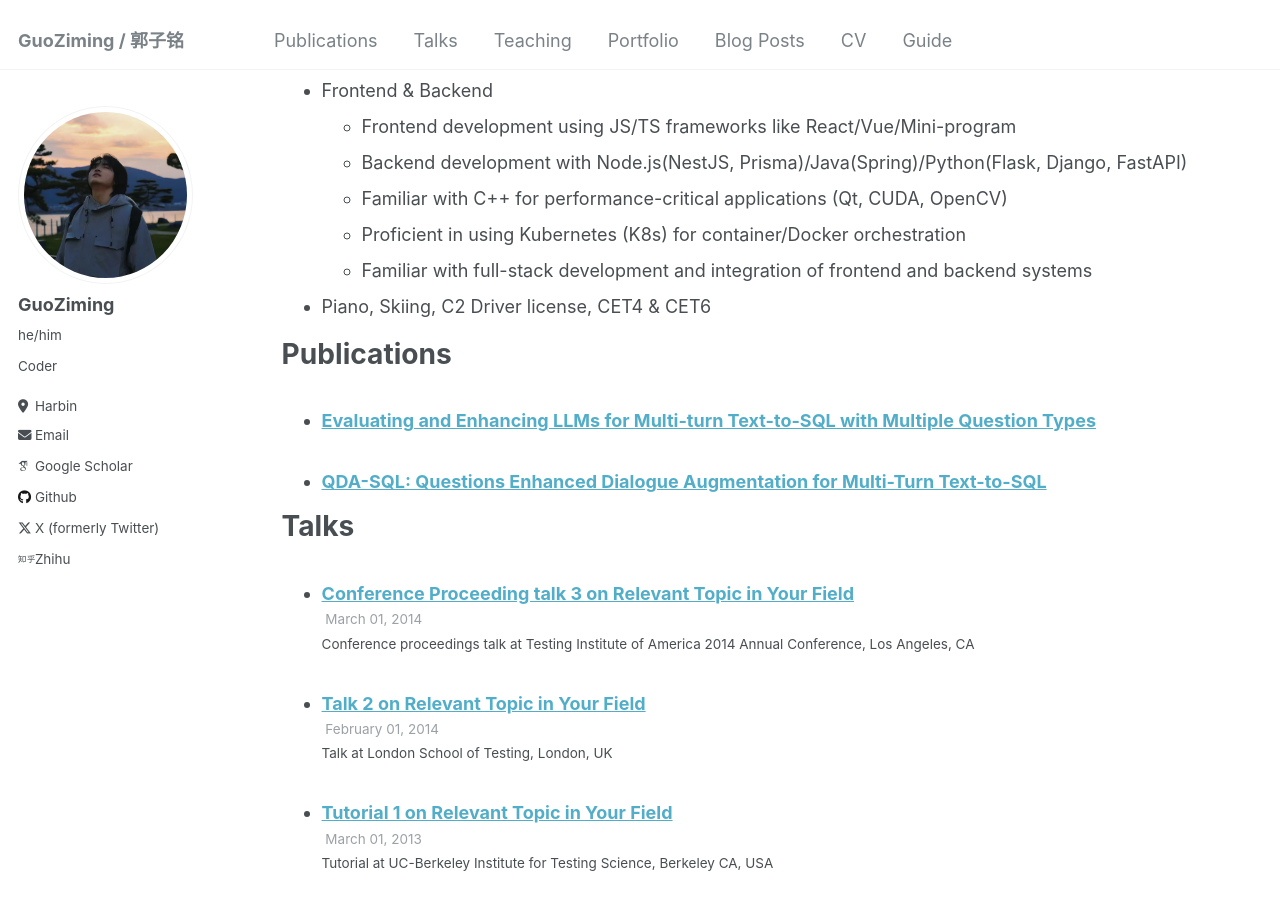
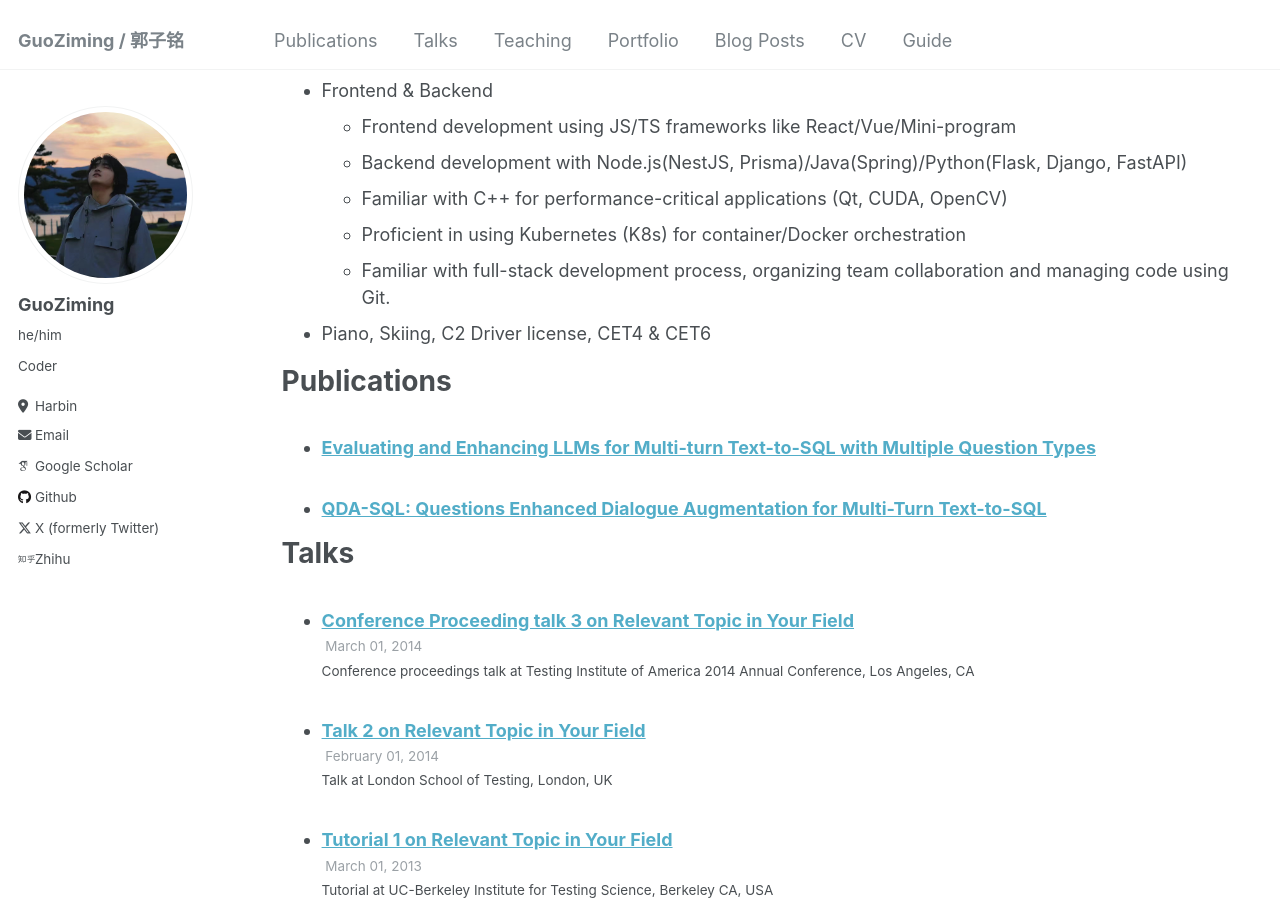
Before and after one commit to mcxiaoxiao/mcxiaoxiao.github.io, a Jekyll site: the page built from _pages/cv.md, in a window 1280 px wide and 900 px high, scrolled down 965 px. Built offline with Jekyll 4.4.1, drawn with Linux system fonts in a browser that asks for light colours; some web fonts are replaced.

Commit message:
Update cv.md

```diff
--- a/_pages/cv.md
+++ b/_pages/cv.md
@@ -48,7 +48,7 @@ Skills
   * Backend development with Node.js(NestJS, Prisma)/Java(Spring)/Python(Flask, Django, FastAPI)
   * Familiar with C++ for performance-critical applications (Qt, CUDA, OpenCV)
   * Proficient in using Kubernetes (K8s) for container/Docker orchestration
-  * Familiar with full-stack development and integration of frontend and backend systems
+  * Familiar with full-stack development process, organizing team collaboration and managing code using Git.
 * Piano, Skiing, C2 Driver license, CET4 & CET6
 
 Publications
```
